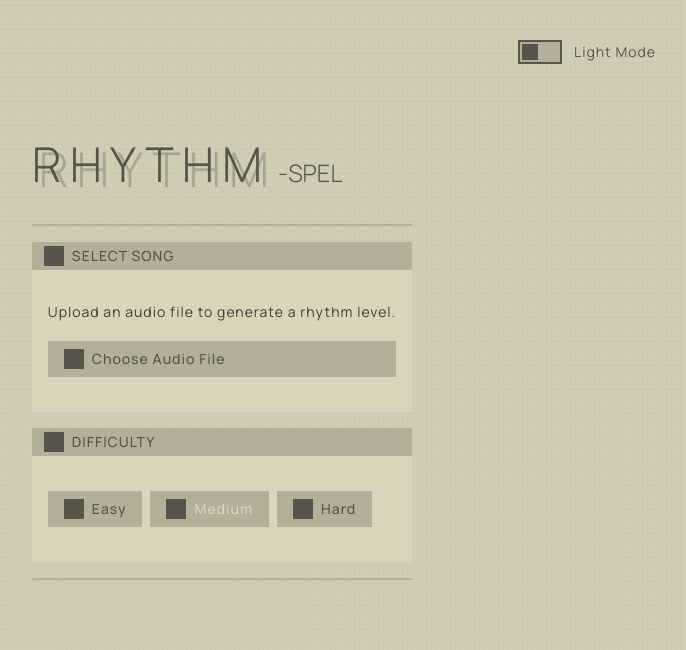
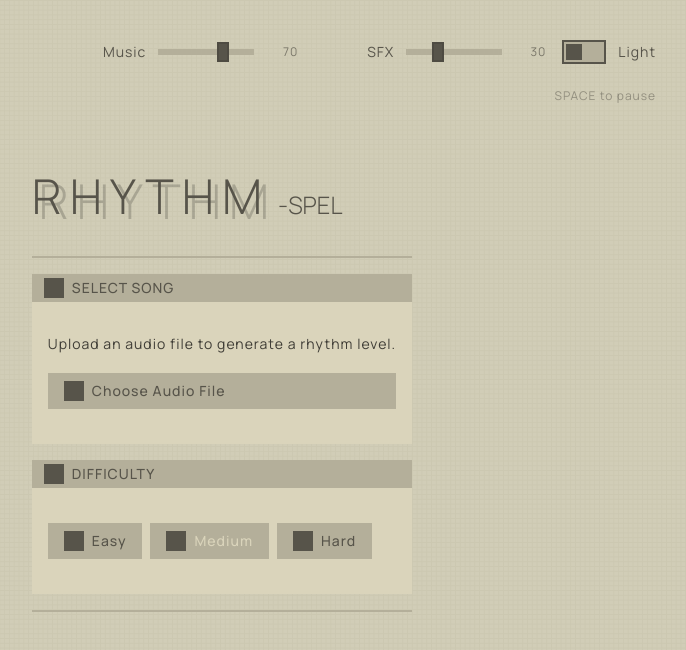
Before and after one commit to numinousv/rythm-spel, a React (Vite) app: page / in a window 1280 px wide. Shown: the top 650 px of the page, without its empty margins (418-1104 px from the left). Built offline with nearby package versions, Linux system fonts and the light colour scheme.

Commit message:
Persistent volume sliders for SFX & Music

```diff
--- a/src/App.tsx
+++ b/src/App.tsx
@@ -1,18 +1,61 @@
-import { useTheme } from "./components";
+import { useTheme, useVolume } from "./components";
 import { Switch } from "./components";
 import { AppRoutes } from "./app/routes";
 
+function VolumeSlider({
+  label,
+  value,
+  onChange,
+}: {
+  label: string;
+  value: number;
+  onChange: (v: number) => void;
+}) {
+  return (
+    <label className="flex items-center gap-3 font-yorha text-sm text-primary cursor-pointer">
+      <span className="w-20 text-right tracking-[1px]">{label}</span>
+      <input
+        type="range"
+        min={0}
+        max={100}
+        value={Math.round(value * 100)}
+        onChange={(e) => onChange(Number(e.target.value) / 100)}
+        className="volume-slider w-24"
+      />
+      <span className="w-8 text-right text-xs opacity-70">
+        {Math.round(value * 100)}
+      </span>
+    </label>
+  );
+}
+
 export function App() {
   const { theme, toggleTheme } = useTheme();
+  const { musicVolume, sfxVolume, setMusicVolume, setSfxVolume } = useVolume();
 
   return (
     <div className="max-w-225 mx-auto my-8 flex flex-col gap-4 px-4">
-      <section className="py-2 flex justify-end">
+      <section className="py-2 flex justify-end items-center gap-4">
+        <VolumeSlider
+          label="Music"
+          value={musicVolume}
+          onChange={setMusicVolume}
+        />
+        <VolumeSlider
+          label="SFX"
+          value={sfxVolume}
+          onChange={setSfxVolume}
+        />
         <Switch
-          label={theme === "dark" ? "Dark Mode" : "Light Mode"}
+          label={theme === "dark" ? "Dark" : "Light"}
           checked={theme === "dark"}
           onCheckedChange={toggleTheme}
         />
+      </section>
+      <section className="flex justify-end">
+        <span className="font-yorha text-xs text-primary opacity-50 tracking-[1px]">
+          SPACE to pause
+        </span>
       </section>
       <AppRoutes />
     </div>
--- a/src/components/index.ts
+++ b/src/components/index.ts
@@ -5,3 +5,4 @@ export { Strip } from "./Strip";
 export { Switch } from "./Switch";
 export { Progress } from "./Progress";
 export { ThemeProvider, useTheme } from "./ThemeContext";
+export { VolumeProvider, useVolume } from "../context/VolumeContext";
--- /dev/null
+++ b/src/context/VolumeContext.tsx
@@ -0,0 +1,51 @@
+import { createContext, useContext, useState, type ReactNode } from "react";
+
+interface VolumeContextValue {
+  musicVolume: number;
+  sfxVolume: number;
+  setMusicVolume: (v: number) => void;
+  setSfxVolume: (v: number) => void;
+}
+
+const VolumeContext = createContext<VolumeContextValue>({
+  musicVolume: 0.7,
+  sfxVolume: 0.3,
+  setMusicVolume: () => {},
+  setSfxVolume: () => {},
+});
+
+export function useVolume() {
+  return useContext(VolumeContext);
+}
+
+function readNum(key: string, fallback: number): number {
+  const v = localStorage.getItem(key);
+  return v !== null ? Number(v) : fallback;
+}
+
+export function VolumeProvider({ children }: { children: ReactNode }) {
+  const [musicVolume, setMusicVolumeState] = useState(
+    () => readNum("vol:music", 70) / 100,
+  );
+  const [sfxVolume, setSfxVolumeState] = useState(
+    () => readNum("vol:sfx", 30) / 100,
+  );
+
+  const setMusicVolume = (v: number) => {
+    setMusicVolumeState(v);
+    localStorage.setItem("vol:music", String(Math.round(v * 100)));
+  };
+
+  const setSfxVolume = (v: number) => {
+    setSfxVolumeState(v);
+    localStorage.setItem("vol:sfx", String(Math.round(v * 100)));
+  };
+
+  return (
+    <VolumeContext.Provider
+      value={{ musicVolume, sfxVolume, setMusicVolume, setSfxVolume }}
+    >
+      {children}
+    </VolumeContext.Provider>
+  );
+}
--- a/src/index.css
+++ b/src/index.css
@@ -693,6 +693,54 @@
   }
 }
 
+@keyframes combo-pulse {
+  0% { transform: scale(1); }
+  30% { transform: scale(1.3); }
+  100% { transform: scale(1); }
+}
+
+.combo-pulse {
+  animation: combo-pulse 0.25s ease-out;
+}
+
+.volume-slider {
+  -webkit-appearance: none;
+  appearance: none;
+  height: 6px;
+  background: var(--bg-muted);
+  border: none;
+  outline: none;
+  cursor: pointer;
+}
+
+.volume-slider::-webkit-slider-thumb {
+  -webkit-appearance: none;
+  appearance: none;
+  width: 12px;
+  height: 20px;
+  background: var(--primary);
+  border: 2px solid var(--primary-dark);
+  border-radius: 0;
+  cursor: pointer;
+}
+
+.volume-slider::-moz-range-thumb {
+  width: 12px;
+  height: 20px;
+  background: var(--primary);
+  border: 2px solid var(--primary-dark);
+  border-radius: 0;
+  cursor: pointer;
+}
+
+.volume-slider::-webkit-slider-thumb:hover {
+  background: var(--primary-dark);
+}
+
+.volume-slider::-moz-range-thumb:hover {
+  background: var(--primary-dark);
+}
+
 @keyframes glitch-img-before {
   /* — hard burst (0–10%, 0–0.4s) — */
   0% {
--- a/src/main.tsx
+++ b/src/main.tsx
@@ -1,8 +1,7 @@
 import React from "react";
 import ReactDOM from "react-dom/client";
 import { BrowserRouter } from "react-router";
-// import { createRoot } from 'react-dom/client'
-import { ThemeProvider } from "./components";
+import { ThemeProvider, VolumeProvider } from "./components";
 import "./index.css";
 import { App } from "./App.tsx";
 
@@ -10,7 +9,9 @@ ReactDOM.createRoot(document.getElementById("root")!).render(
   <React.StrictMode>
     <BrowserRouter>
       <ThemeProvider>
-        <App />
+        <VolumeProvider>
+          <App />
+        </VolumeProvider>
       </ThemeProvider>
     </BrowserRouter>
   </React.StrictMode>,
```
